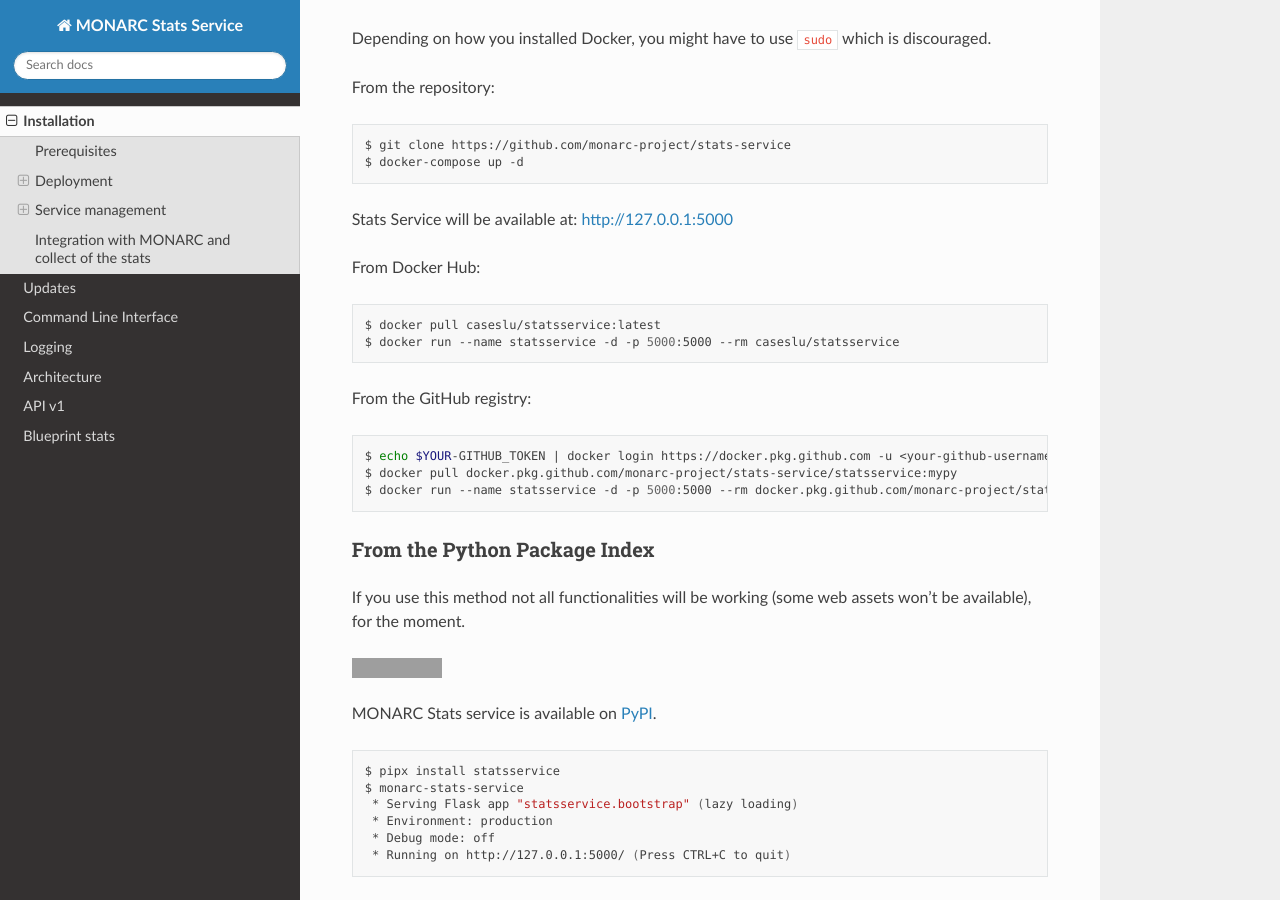
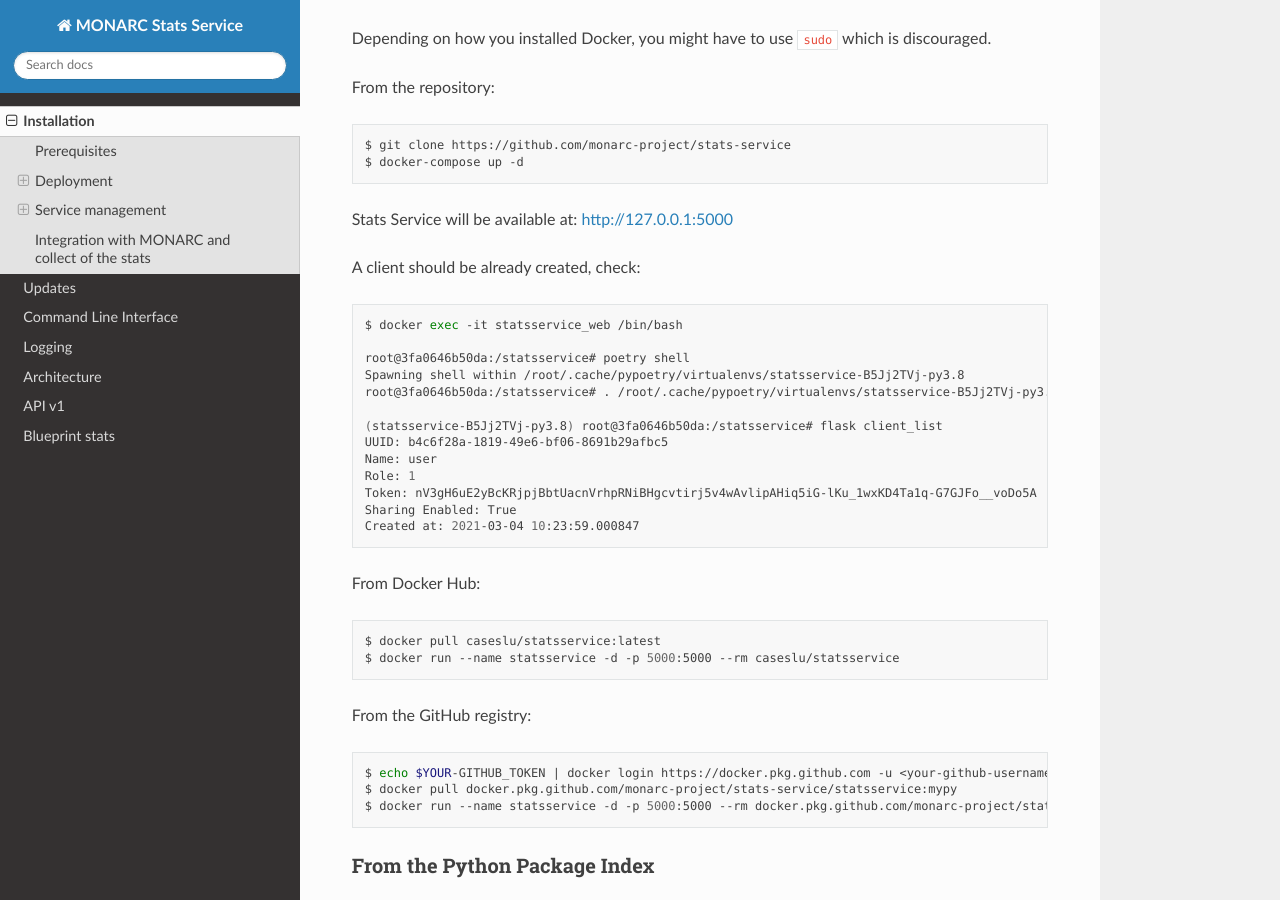
Before and after one commit to monarc-project/stats-service, a Sphinx documentation site: the page built from docs/installation.rst, in a window 1280 px wide and 900 px high, scrolled down 2631 px. Built offline with Sphinx 7.4.7 and the Read the Docs theme 2.0.0, drawn with Linux system fonts in a browser that asks for light colours; grey boxes are pictures that could not be loaded.

Commit message:
updated documentation

```diff
--- a/docs/installation.rst
+++ b/docs/installation.rst
@@ -139,6 +139,24 @@
 
 Stats Service will be available at:
 http://127.0.0.1:5000
+
+A client should be already created, check:
+
+.. code-block:: bash
+
+    $ docker exec -it statsservice_web /bin/bash
+
+    root@3fa0646b50da:/statsservice# poetry shell
+    Spawning shell within /root/.cache/pypoetry/virtualenvs/statsservice-B5Jj2TVj-py3.8
+    root@3fa0646b50da:/statsservice# . /root/.cache/pypoetry/virtualenvs/statsservice-B5Jj2TVj-py3.8/bin/activate
+
+    (statsservice-B5Jj2TVj-py3.8) root@3fa0646b50da:/statsservice# flask client_list
+    UUID: b4c6f28a-1819-49e6-bf06-8691b29afbc5
+    Name: user
+    Role: 1
+    Token: nV3gH6uE2yBcKRjpjBbtUacnVrhpRNiBHgcvtirj5v4wAvlipAHiq5iG-lKu_1wxKD4Ta1q-G7GJFo__voDo5A
+    Sharing Enabled: True
+    Created at: 2021-03-04 10:23:59.000847
 
 
 From Docker Hub:
```
